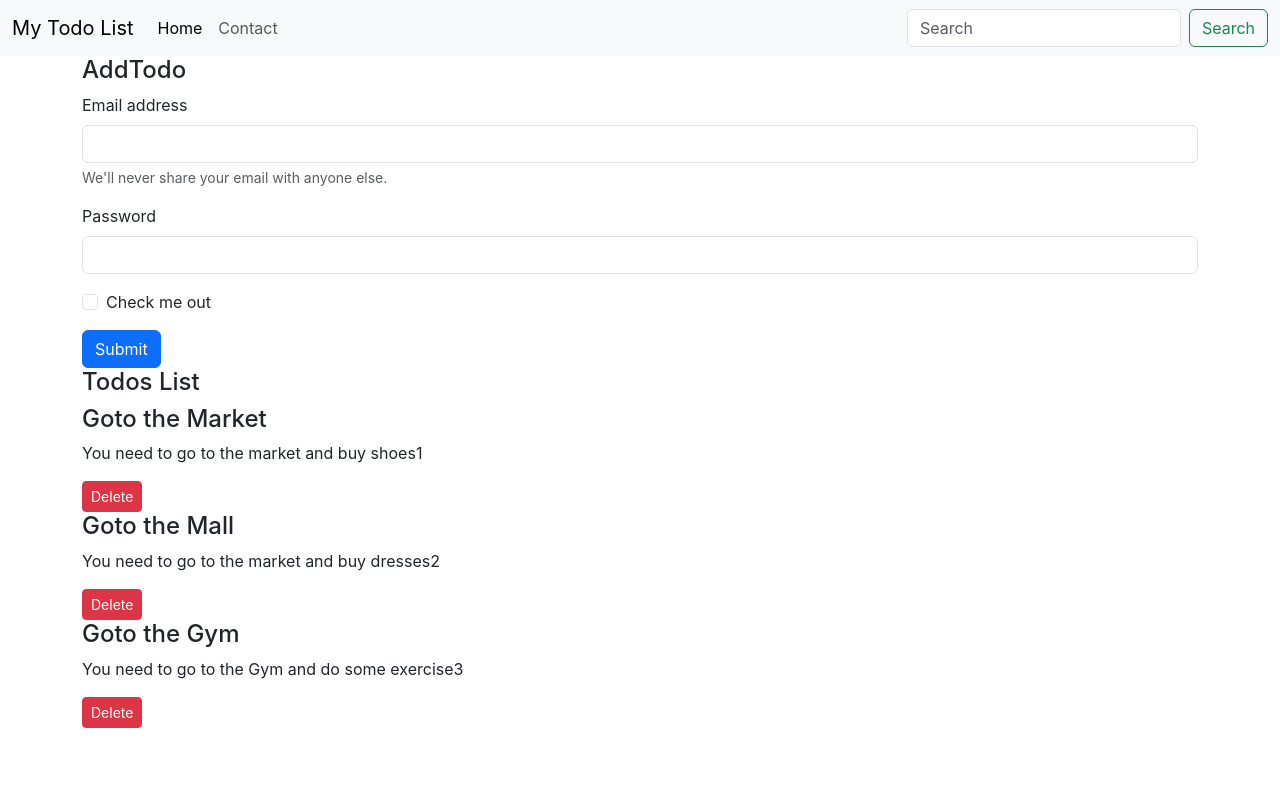
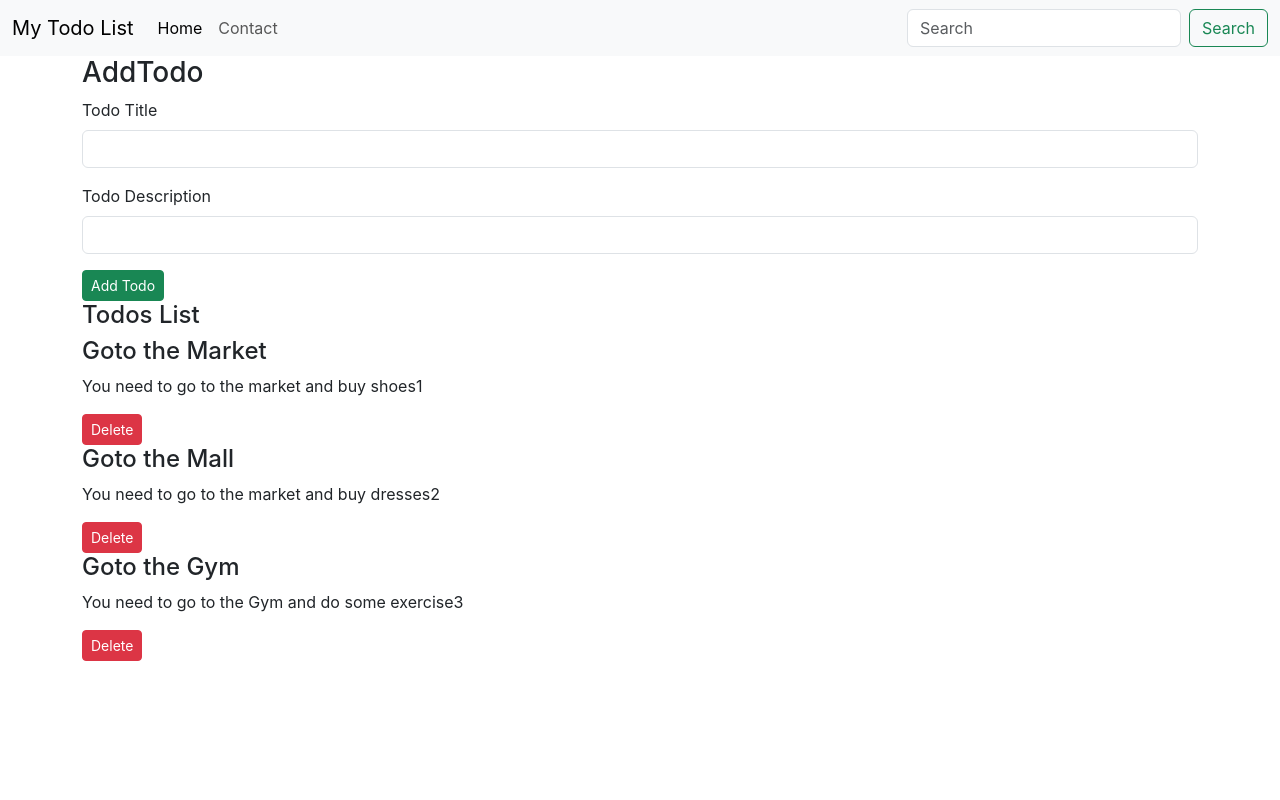
Before and after one commit to sharmilayadav11/TODO-React, a React (Create React App) app: page / in a window 1280 px wide. Shown: the top 800 px of the page. Built offline with nearby package versions, Linux system fonts and the light colour scheme.

Commit message:
Update form in AddTodo

```diff
--- a/src/MyComponent/AddTodo.js
+++ b/src/MyComponent/AddTodo.js
@@ -3,22 +3,17 @@
 export const AddTodo = () => {
     return (
         <div className='container'>
-            <h4>AddTodo</h4>
+            <h3>AddTodo</h3>
             <form>
                 <div className="mb-3">
-                    <label for="exampleInputEmail1" className="form-label">Email address</label>
-                    <input type="email" className="form-control" id="exampleInputEmail1" aria-describedby="emailHelp" />
-                    <div id="emailHelp" className="form-text">We'll never share your email with anyone else.</div>
+                    <label for="title" className="form-label">Todo Title</label>
+                    <input type="text" className="form-control" id="title" />
                 </div>
                 <div className="mb-3">
-                    <label for="exampleInputPassword1" className="form-label">Password</label>
-                    <input type="password" className="form-control" id="exampleInputPassword1" />
+                    <label for="desc" className="form-label">Todo Description</label>
+                    <input type="password" className="form-control" id="desc" />
                 </div>
-                <div className="mb-3 form-check">
-                    <input type="checkbox" className="form-check-input" id="exampleCheck1" />
-                    <label className="form-check-label" for="exampleCheck1">Check me out</label>
-                </div>
-                <button type="submit" className="btn btn-primary">Submit</button>
+                <button type="submit" className="btn btn-sm btn-success">Add Todo</button>
             </form>
 
         </div>
```
